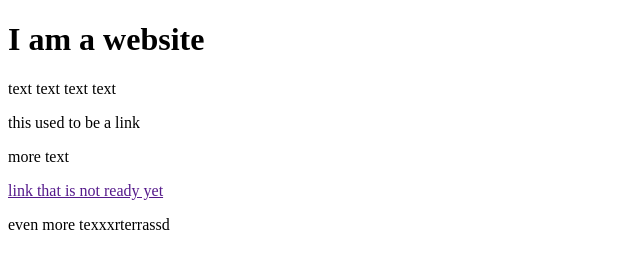
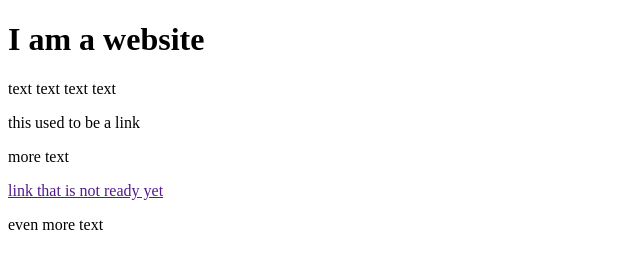
Before and after one commit to rjmagley/git_demo, a plain HTML site: page index.html in a window 1280 px wide. Shown: the full height of the page, 0-640 px from the left. Drawn offline with Linux system fonts and the light colour scheme.

Commit message:
fixed typo in index.html

```diff
--- a/index.html
+++ b/index.html
@@ -13,6 +13,6 @@
     <p>more text</p>
     <!-- todo: add this link -->
     <a href="">link that is not ready yet</a>
-    <p>even more texxxrterrassd</p>
+    <p>even more text</p>
 </body>
 </html>
```
